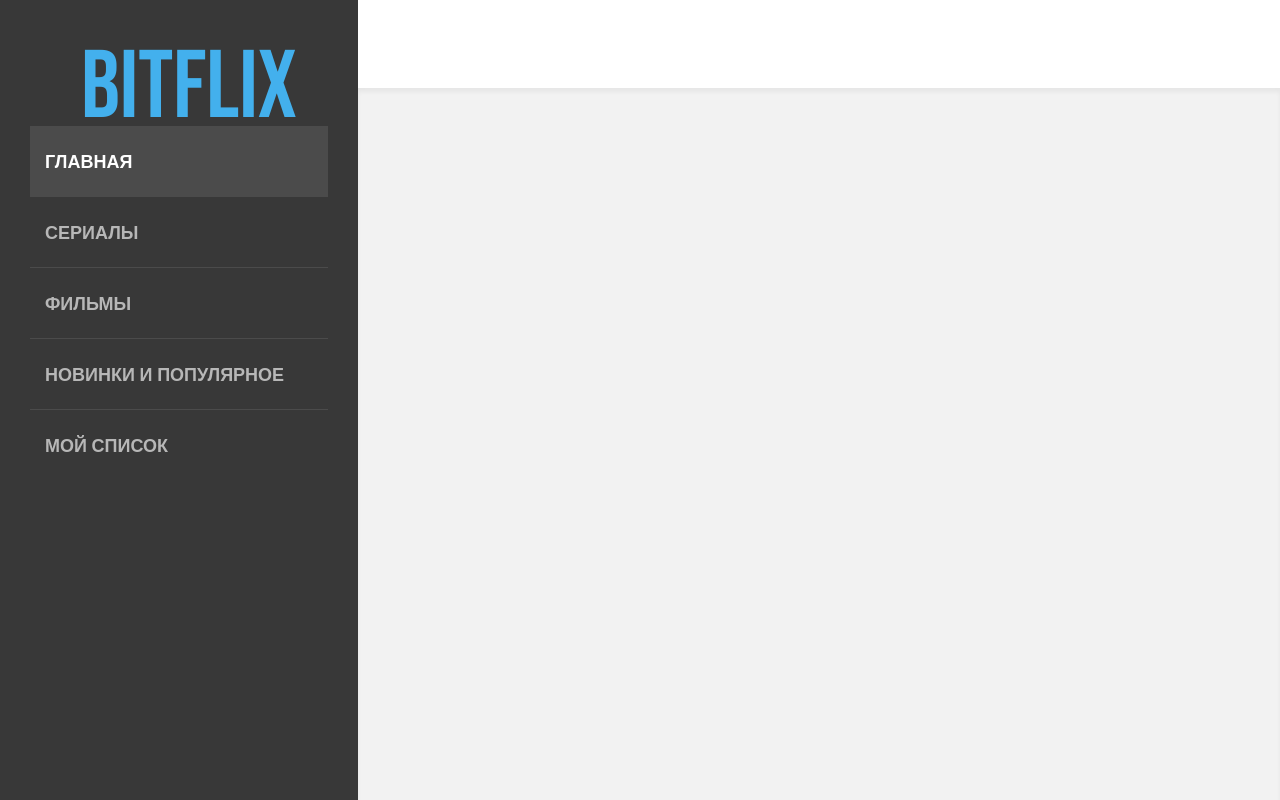
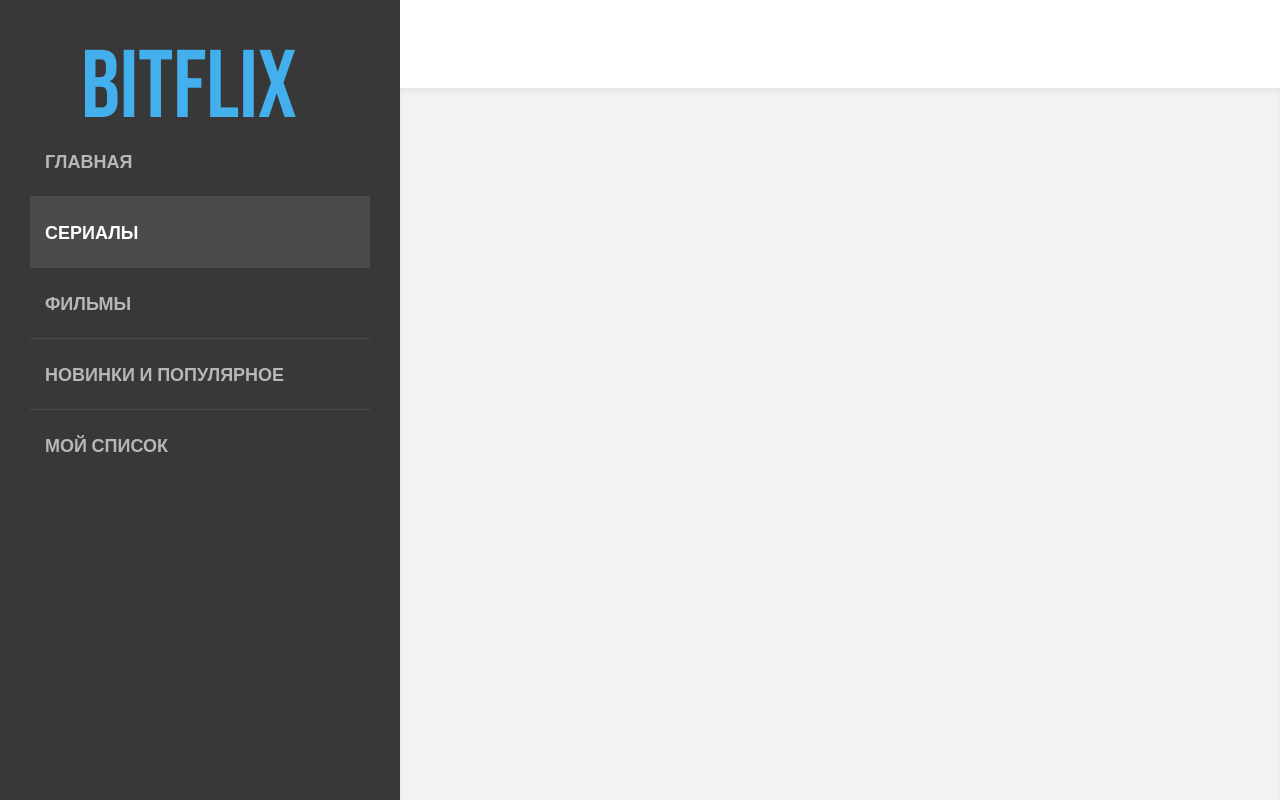
Before and after one commit to NastyaSuh/dev.bx, a PHP site: page /movies.html in a window 1280 px wide. Run offline with PHP 8.4, Linux system fonts and the light colour scheme.

Commit message:
movies.html: верстка макета

```diff
--- a/HTML CSS/homework-1/movies.html
+++ b/HTML CSS/homework-1/movies.html
@@ -15,10 +15,10 @@
 			Bitflix
 		</div>
 		<ul class = "menu">
-		<li class = "menu-item menu-item--active">
+		<li class = "menu-item">
 			<a href="#main.html">Главная</a>
 		</li>
-		<li class = "menu-item">
+		<li class = "menu-item menu-item--active">
 			<a href="#shows.html">Сериалы</a>
 		</li>
 		<li class = "menu-item">
--- a/HTML CSS/homework-1/style.css
+++ b/HTML CSS/homework-1/style.css
@@ -11,7 +11,7 @@
 .sidebar
 {
 	display: block;
-	width: 28%;
+	width: 400px;
 	background: #383838;
 }
 .sidebar-header
```
